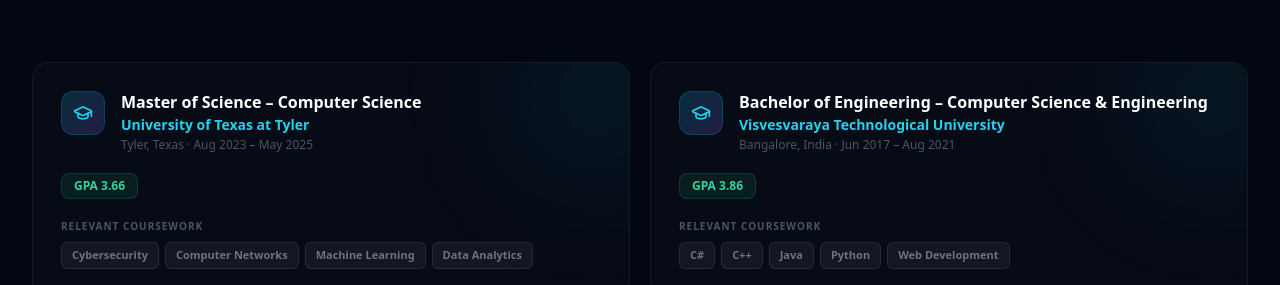
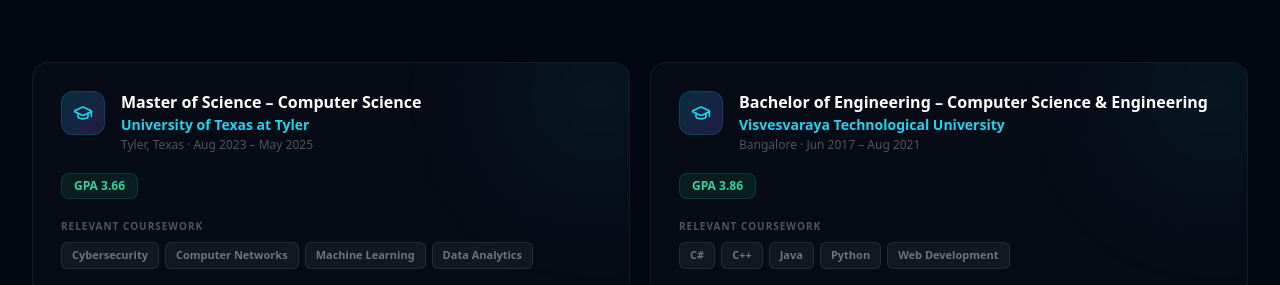
Before and after one commit to sujansync/portfolio, a React (Vite) app: page / in a window 1280 px wide. Shown: the part 3220-3505 px from the top of the page. Built offline with nearby package versions, Linux system fonts and the light colour scheme.

Commit message:
Changed the Location in Education

```diff
--- a/App.jsx
+++ b/App.jsx
@@ -118,7 +118,7 @@
     {
       degree: 'Bachelor of Engineering – Computer Science & Engineering',
       institution: 'Visvesvaraya Technological University',
-      location: 'Bangalore, India',
+      location: 'Bangalore',
       period: 'Jun 2017 – Aug 2021',
       gpa: '3.86',
       courses: ['C#', 'C++', 'Java', 'Python', 'Web Development'],
```
